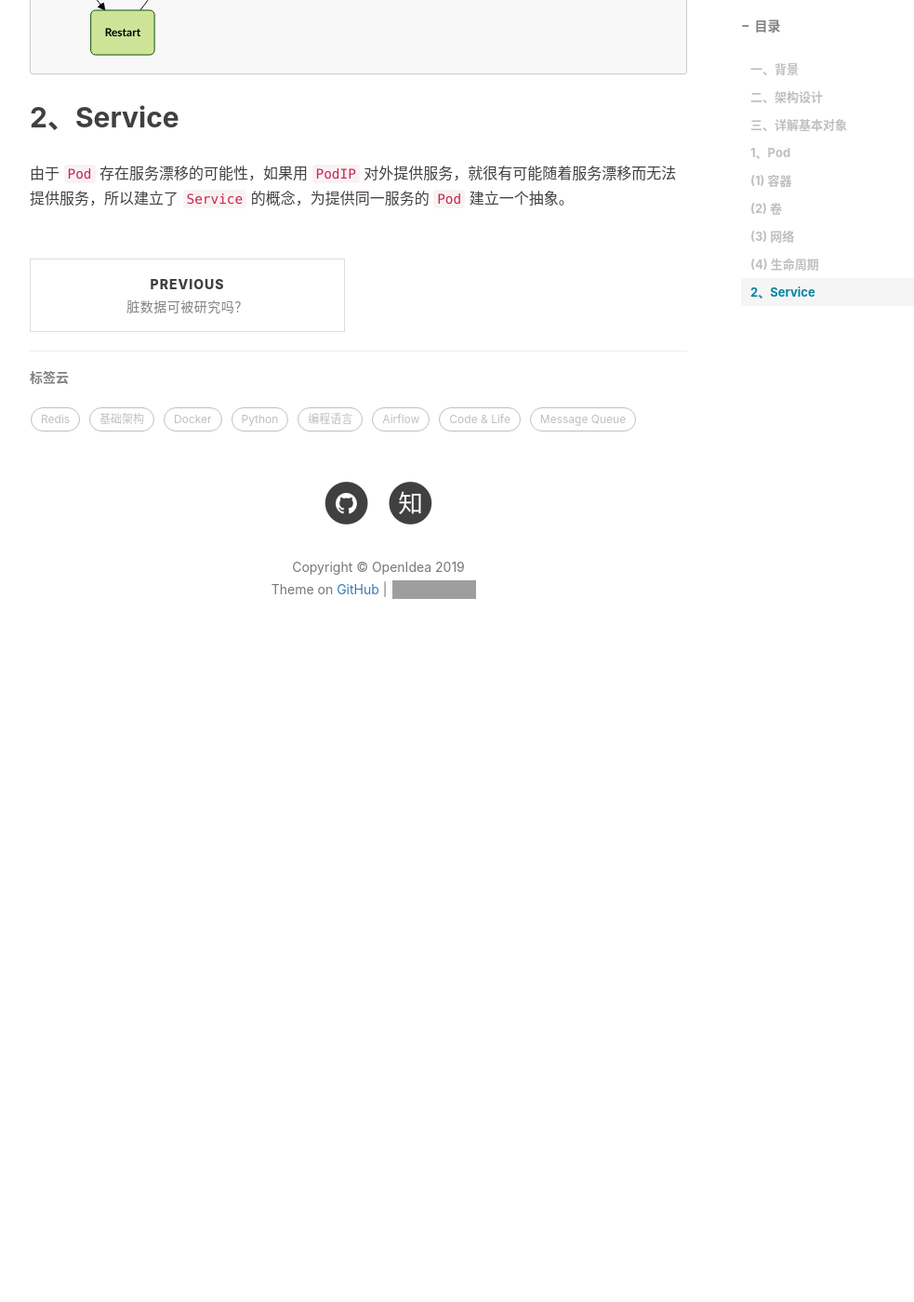
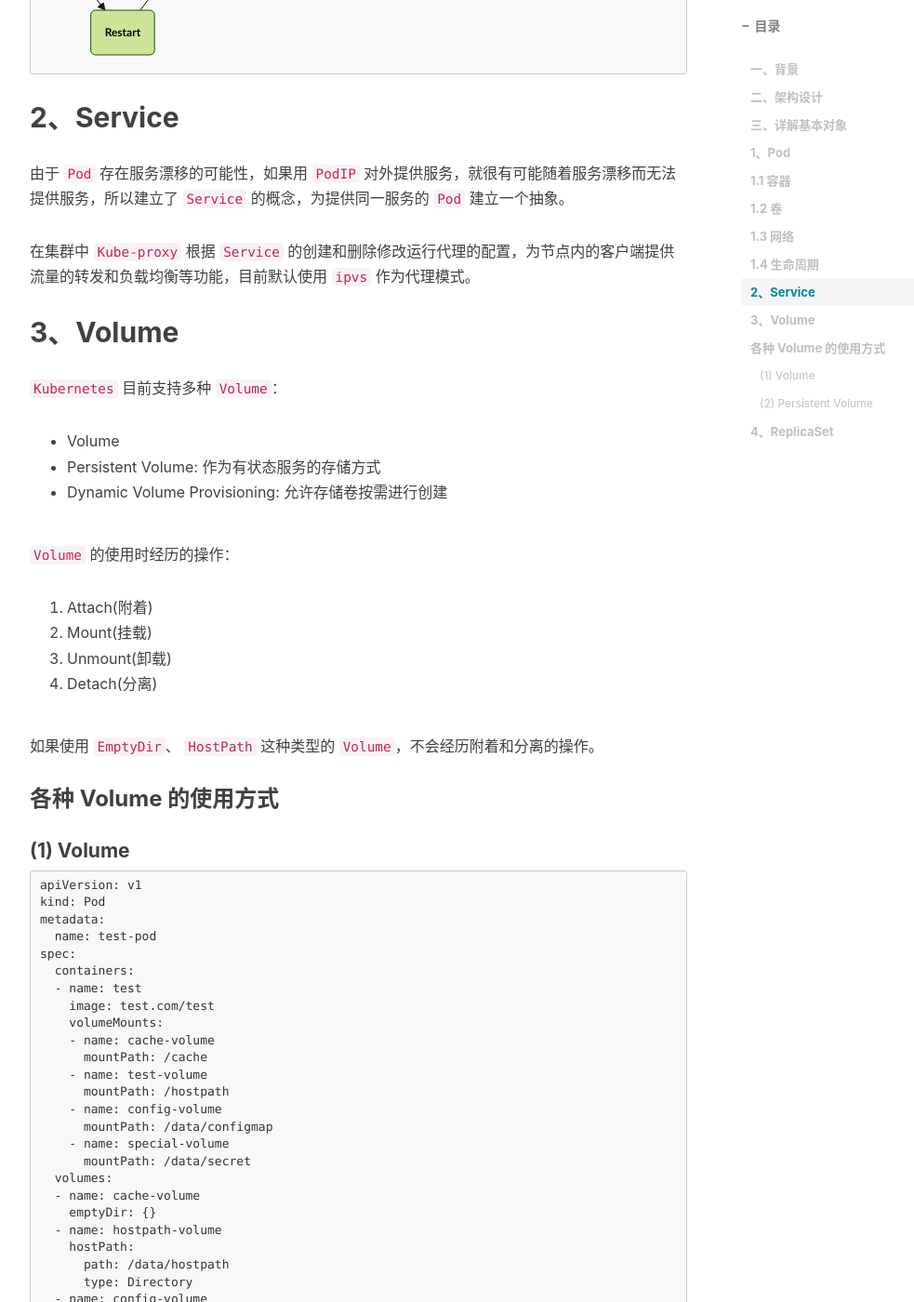
Before and after one commit to zyt312074545/zyt312074545.github.io, a Jekyll site: the page built from _posts/2019-02-18-Kubernetes-1.md, in a window 1280 px wide and 1400 px high, scrolled down 3022 px. Shown: the whole window at 93% size, without its empty margins (233-1216 px from the left). Built offline with Jekyll 4.4.1, drawn with Linux system fonts in a browser that asks for light colours; nearby versions of some CDN libraries; comment, search, counter and statistics services are not loaded; before the commit the page ends 3760 px from its top, so only the background shows below that; some of the changed text lies outside the part shown; grey boxes are pictures that could not be loaded.

Commit message:
update post

````diff
--- a/_posts/2019-02-18-Kubernetes-1.md
+++ b/_posts/2019-02-18-Kubernetes-1.md
@@ -44,22 +44,22 @@ tags:
 
 `Pod` 是 `Kubernetes` 集群中的基本单元，其中有以下基本概念：
 
-### (1) 容器
+### 1.1 容器
 
 每一个 `Kubernetes` 的 `Pod` 中存在两种不同的容器：
 
 - `InitContainer`: 初始化配置
 - `Container`: 应用容器
 
-### (2) 卷
+### 1.2 卷
 
 每一个 `Pod` 中的容器可以通过卷共享文件目录，卷能够持久化存储数据，且当 `Pod` 出现故障或者滚动更新时，卷中的数据不会清除。
 
-### (3) 网络
+### 1.3 网络
 
 同一个 `Pod` 中的多个容器共享网络栈，即多个容器可以通过 `localhost` 互相访问到彼此的端口和服务。同一个 `Pod` 中的所有容器连接到同一个网络设备，即 `pause` 容器。
 
-### (4) 生命周期
+### 1.4 生命周期
 
 ```mermaid
     graph TD;
@@ -73,3 +73,99 @@ tags:
 ## 2、Service
 
 由于 `Pod` 存在服务漂移的可能性，如果用 `PodIP` 对外提供服务，就很有可能随着服务漂移而无法提供服务，所以建立了 `Service` 的概念，为提供同一服务的 `Pod` 建立一个抽象。
+
+在集群中 `Kube-proxy` 根据 `Service` 的创建和删除修改运行代理的配置，为节点内的客户端提供流量的转发和负载均衡等功能，目前默认使用 `ipvs` 作为代理模式。
+
+## 3、Volume
+
+`Kubernetes` 目前支持多种 `Volume`：
+
+- Volume
+- Persistent Volume: 作为有状态服务的存储方式
+- Dynamic Volume Provisioning: 允许存储卷按需进行创建
+
+
+
+`Volume` 的使用时经历的操作：
+
+1. Attach(附着)
+2. Mount(挂载)
+3. Unmount(卸载)
+4. Detach(分离)
+
+如果使用 `EmptyDir`、 `HostPath` 这种类型的 `Volume`，不会经历附着和分离的操作。
+
+### 各种 Volume 的使用方式
+
+#### (1) Volume
+
+```
+apiVersion: v1
+kind: Pod
+metadata:
+  name: test-pod
+spec:
+  containers:
+  - name: test
+    image: test.com/test
+    volumeMounts:
+    - name: cache-volume
+      mountPath: /cache
+    - name: test-volume
+      mountPath: /hostpath
+    - name: config-volume
+      mountPath: /data/configmap
+    - name: special-volume
+      mountPath: /data/secret
+  volumes:
+  - name: cache-volume
+    emptyDir: {}
+  - name: hostpath-volume
+    hostPath:
+      path: /data/hostpath
+      type: Directory
+  - name: config-volume
+    configMap:
+      name: special-config
+  - name: secret-volume
+    secret:
+      secretName: secret-config
+```
+
+> 其中 `ConfigMap` 和 `Secret` 并不会随着 `Pod` 的销毁而删除，其他对象会随着 `Pod` 的销毁而删除。
+
+`Volume` 的主要主要作用是容器对数据进行同步和共享
+
+#### (2) Persistent Volume
+
+要让数据能够持久化，首先就需要将 `Pod` 和 `Volume` 的声明周期分离，于是引入了持久卷 `PersistentVolume(PV)` ，与其一同被引入的概念还有 `PersistentVolumeClaim(PVC)`。两者的关系如下：
+
+```
+   PV      Node
+    |       |
+    |   vs  |
+    v       v
+   PVC     Pod
+```
+
+`PersistentVolumeClaim(PVC)` 消耗 `PersistentVolume(PV)` 的资源。
+
+
+`PersistentVolume(PV)` 的访问模式
+
+- `ReadWriteOnce`: 表示当前卷可以被一个节点使用读写模式挂载
+- `ReadOnlyMany`: 表示当前卷可以被多个节点使用只读模式挂载
+- `ReadWriteMany`: 表示当前卷可以被多个节点使用读写模式挂载
+
+
+`PersistentVolume(PV)` 的回收策略
+
+- Retain: 保留
+- Delete: 删除
+- dynamic provisioning: 动态提供
+
+## 4、ReplicaSet
+
+维持一组 `Pod` 副本的运行，保证一定数量的 `Pod` 在集群中正常运行。
+
+常用 [`Deployments`](https://kubernetes.io/docs/concepts/workloads/controllers/deployment/) 替换 `[ReplicaSet](https://kubernetes.io/docs/concepts/workloads/controllers/replicaset/)`，`Deployment` 在 `ReplicaSet` 实现了滚动升级。
````
